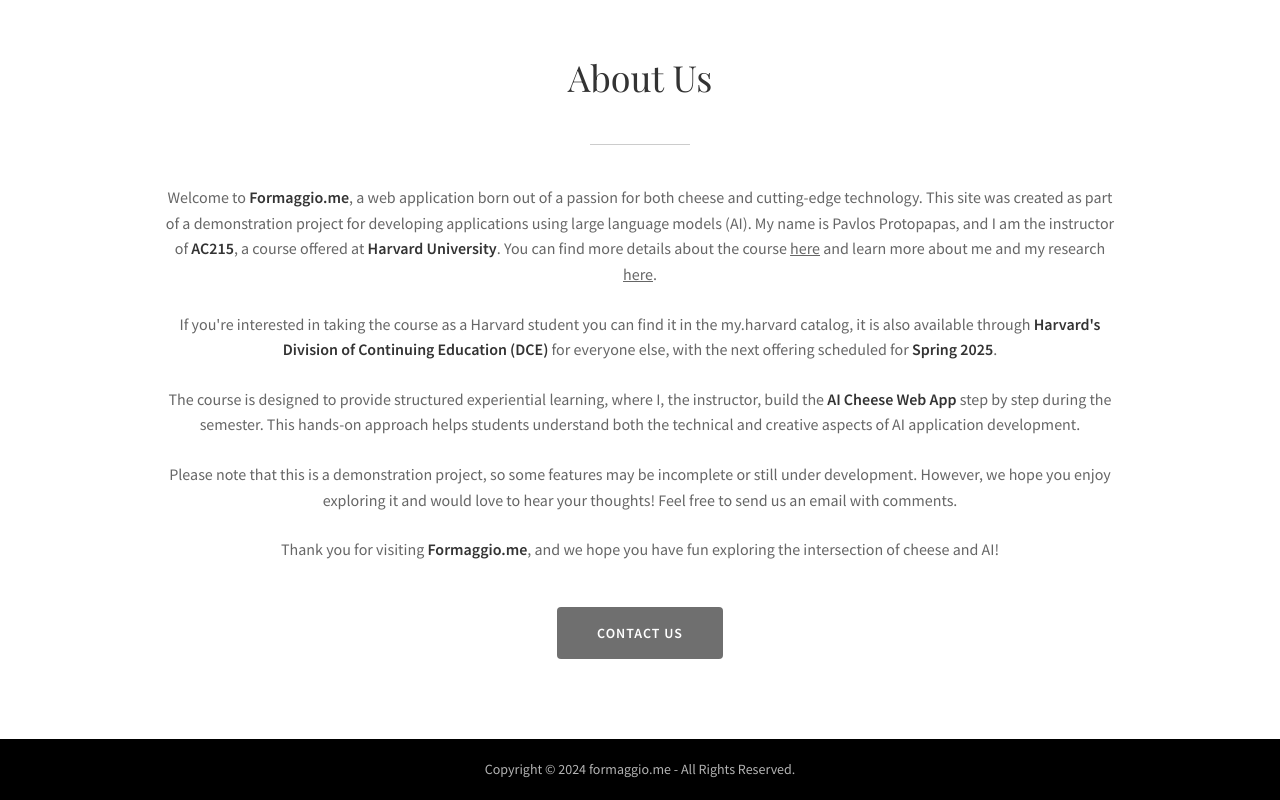
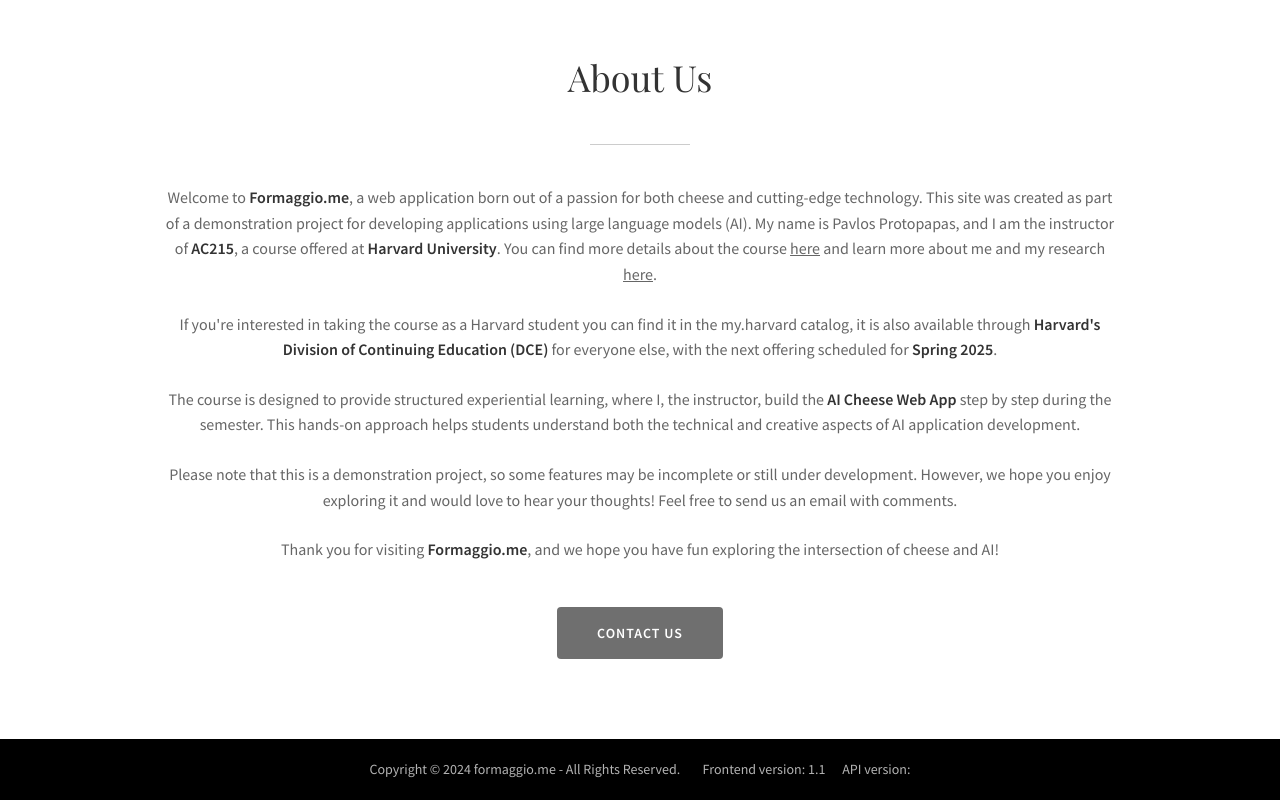
Before and after one commit to dlops-io/cheese-app-v4, a Next.js app in the folder src/frontend-react/: page / in a window 1280 px wide. Shown: the part 3841-4641 px from the top of the page. Built offline with nearby package versions, Linux system fonts and the light colour scheme; no server answers.

Commit message:
Updated version information

```diff
--- a/src/frontend-react/src/components/layout/Footer.jsx
+++ b/src/frontend-react/src/components/layout/Footer.jsx
@@ -1,12 +1,30 @@
 'use client'
+
+import { useState, useEffect } from 'react';
 import { usePathname } from 'next/navigation';
+
+import { APP_VERSION } from '../../services/Common';
+import DataService from "../../services/DataService";
 
 import styles from './Footer.module.css';
 
 export default function Footer() {
 
+    // State
     const pathname = usePathname();
     const hideFooter = pathname === '/chat';
+    const [version, setVersion] = useState(null);
+    const loadStatus = () => {
+        DataService.GetStatus()
+            .then(function (response) {
+                setVersion(response.data["version"]);
+            });
+    }
+
+    // Setup Component
+    useEffect(() => {
+        loadStatus();
+    }, []);
 
     if (hideFooter) {
         return (
@@ -15,7 +33,8 @@
     } else {
         return (
             <footer className={styles.footer}>
-                <p>Copyright © {new Date().getFullYear()} formaggio.me - All Rights Reserved.</p>
+                <p>Copyright © {new Date().getFullYear()} formaggio.me - All Rights Reserved. &nbsp; &nbsp; &nbsp; &nbsp;
+                    <span>Frontend version: {APP_VERSION}</span> &nbsp; &nbsp; &nbsp;<span>API version: {version}</span></p>
             </footer>
         );
     }
--- a/src/frontend-react/src/services/Common.js
+++ b/src/frontend-react/src/services/Common.js
@@ -1,6 +1,6 @@
 //export const BASE_API_URL = process.env.REACT_APP_BASE_API_URL;
 export const BASE_API_URL = process.env.NEXT_PUBLIC_BASE_API_URL;
-export const APP_VERSION = 1.0;
+export const APP_VERSION = 1.1;
 export const MOCK_SERVICE = true;
 
 export function epochToJsDate(ts) {
--- a/src/frontend-react/src/services/DataService.js
+++ b/src/frontend-react/src/services/DataService.js
@@ -56,6 +56,9 @@
     GetChatMessageImage: function (model, image_path) {
         return BASE_API_URL + "/" + model + "/" + image_path;
     },
+    GetStatus: async function () {
+        return await api.get("/status/");
+    },
 }
 
 export default DataService;
```
Also changed, not shown: 2 other files (tests, documents, lock files or other folders).
